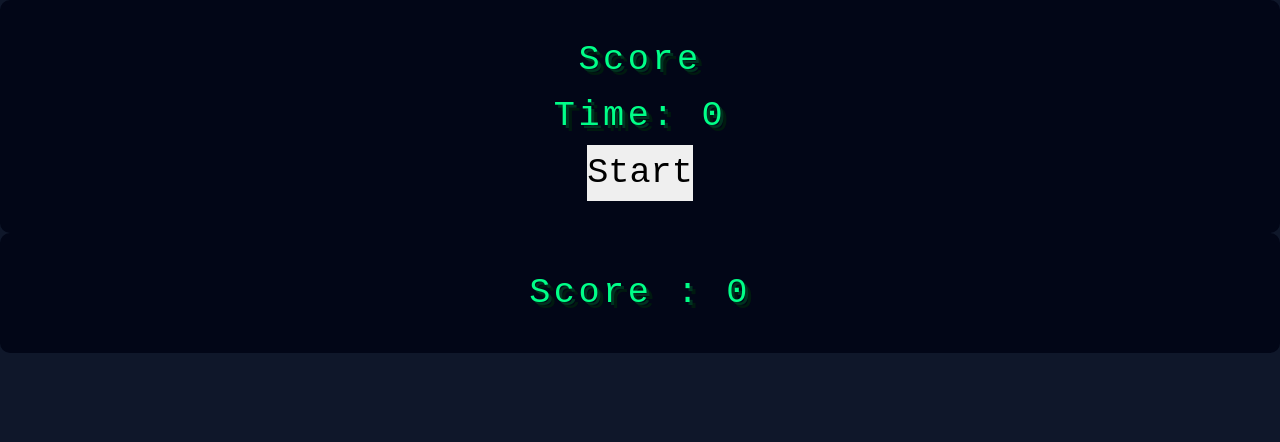
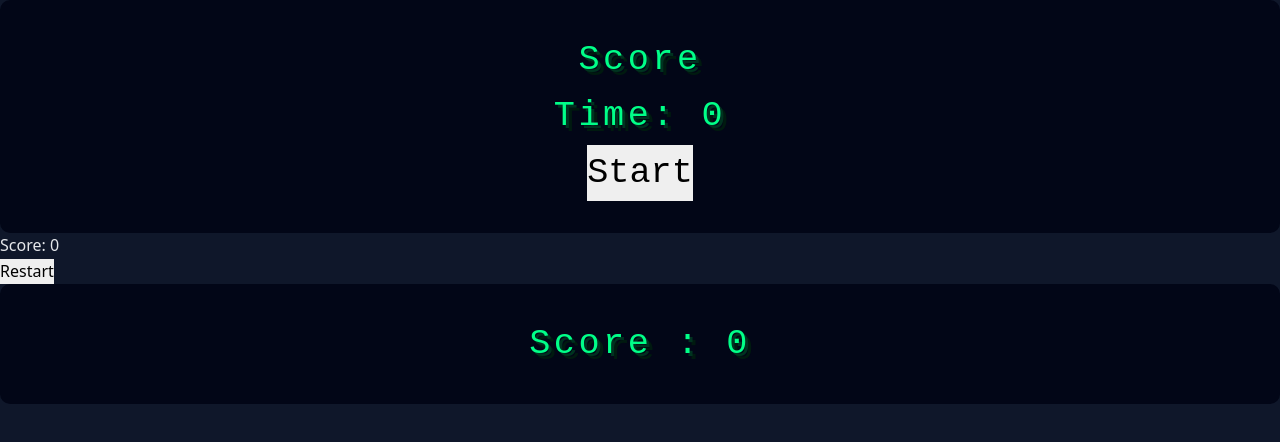
Before and after one commit to SaurabhThakulla/Snake_Game, a React (Vite) app in the folder client/: page / in a window 1280 px wide. Shown: the top 442 px of the page. Built offline with nearby package versions, Linux system fonts and the light colour scheme.

Commit message:
ADD :  Food and Collision Added

```diff
--- a/client/src/components/Board.jsx
+++ b/client/src/components/Board.jsx
@@ -5,11 +5,30 @@ const COLS = 20;
 const TOTAL_CELLS = ROWS * COLS;
 
 export const Board = () => {
-  // snake stored as indexes (1D)
-  const [snake, setSnake] = useState([210, 209, 208]); // start middle
+  const getRandomFood = (snake) => {
+    let food;
+    do {
+      food = Math.floor(Math.random() * TOTAL_CELLS);
+    } while (snake.includes(food));
+    return food;
+  };
+
+  const [snake, setSnake] = useState([210, 209, 208]);
   const [direction, setDirection] = useState("RIGHT");
+  const [food, setFood] = useState(getRandomFood([210, 209, 208]));
+  const [score, setScore] = useState(0);
+  const [gameOver, setGameOver] = useState(false);
 
-  // keyboard controls
+  const resetGame = () => {
+    const initialSnake = [210, 209, 208];
+    setSnake(initialSnake);
+    setDirection("RIGHT");
+    setFood(getRandomFood(initialSnake));
+    setScore(0);
+    setGameOver(false);
+  };
+
+  // keyboard control
   useEffect(() => {
     const handleKey = (e) => {
       if (e.key === "ArrowUp" && direction !== "DOWN") setDirection("UP");
@@ -17,22 +36,23 @@ export const Board = () => {
       if (e.key === "ArrowLeft" && direction !== "RIGHT") setDirection("LEFT");
       if (e.key === "ArrowRight" && direction !== "LEFT") setDirection("RIGHT");
     };
-
     window.addEventListener("keydown", handleKey);
     return () => window.removeEventListener("keydown", handleKey);
   }, [direction]);
 
   // game loop
   useEffect(() => {
+    if (gameOver) return;
+
     const interval = setInterval(() => {
       setSnake((prev) => {
         const head = prev[0];
         let newHead = head;
 
-        if (direction === "RIGHT") newHead = head + 1;
-        if (direction === "LEFT") newHead = head - 1;
-        if (direction === "UP") newHead = head - COLS;
-        if (direction === "DOWN") newHead = head + COLS;
+        if (direction === "RIGHT") newHead += 1;
+        if (direction === "LEFT") newHead -= 1;
+        if (direction === "UP") newHead -= COLS;
+        if (direction === "DOWN") newHead += COLS;
 
         // wall collision
         if (
@@ -41,23 +61,35 @@ export const Board = () => {
           (direction === "LEFT" && head % COLS === 0) ||
           (direction === "RIGHT" && head % COLS === COLS - 1)
         ) {
-          return prev; // stop game
+          setGameOver(true);
+          return prev;
         }
 
         // self collision
         if (prev.includes(newHead)) {
-          return prev; // stop game
+          setGameOver(true);
+          return prev;
         }
 
+        // food eaten
+        if (newHead === food) {
+          setFood(getRandomFood(prev));
+          setScore((s) => s + 1);
+          return [newHead, ...prev]; // grow
+        }
+
+        // normal move
         return [newHead, ...prev.slice(0, -1)];
       });
     }, 200);
 
     return () => clearInterval(interval);
-  }, [direction]);
+  }, [direction, food, gameOver]);
 
   return (
-    <div className="flex justify-center items-center min-h-[70vh] bg-black">
+    <div className="flex flex-col items-center justify-center min-h-[70vh] bg-black text-green-400 font-mono">
+      <div className="mb-4 text-xl">Score: {score}</div>
+
       <div
         className="
           grid
@@ -70,12 +102,22 @@ export const Board = () => {
         {Array.from({ length: TOTAL_CELLS }).map((_, i) => (
           <div
             key={i}
-            className={`border border-slate-700 ${
-              snake.includes(i) ? "bg-green-400" : ""
-            }`}
+            className={`border border-slate-700
+              ${snake.includes(i) ? "bg-green-400" : ""}
+              ${i === food ? "bg-red-500" : ""}
+            `}
           />
         ))}
       </div>
+
+      {gameOver && (
+        <button
+          onClick={resetGame}
+          className="mt-6 px-4 py-2 border border-green-400 hover:bg-green-400 hover:text-black"
+        >
+          Restart
+        </button>
+      )}
     </div>
   );
 };
```
